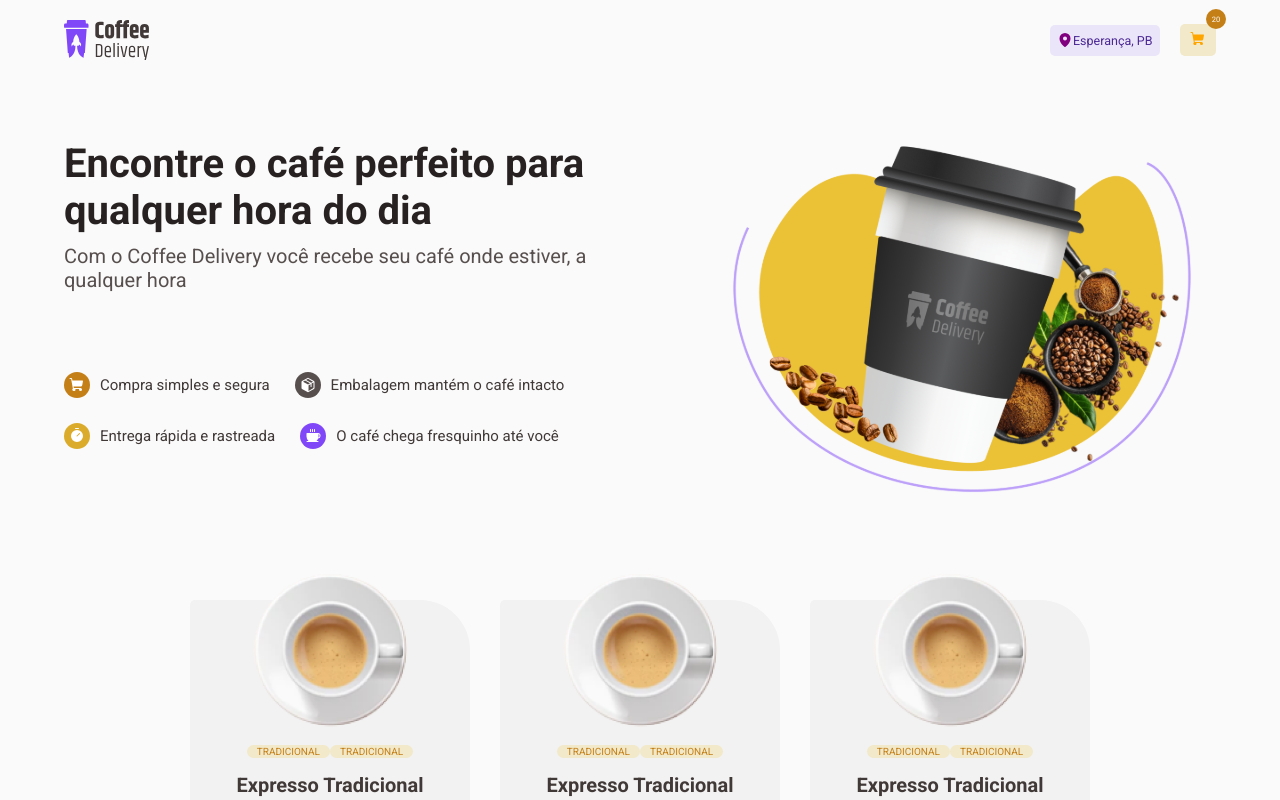
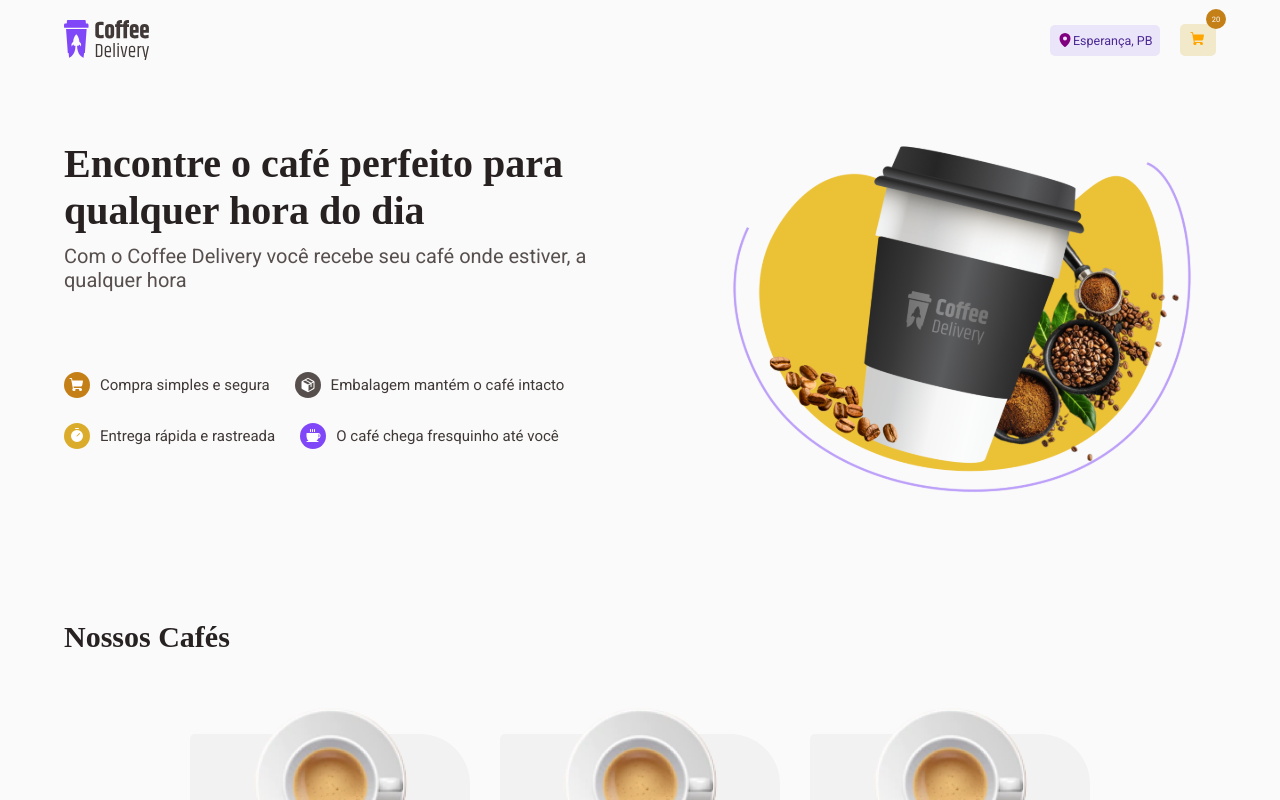
Before and after one commit to Jovi-souza/Coffee-Delivery, a React (Vite) app: page / in a window 1280 px wide. Shown: the top 800 px of the page. Built offline with nearby package versions, Linux system fonts and the light colour scheme.

Commit message:
finalizing styles

```diff
--- a/index.html
+++ b/index.html
@@ -1,13 +1,13 @@
 <!DOCTYPE html>
 <html lang="pt-br">
   <head>
+    <meta charset="UTF-8" />
     <link rel="preconnect" href="https://fonts.googleapis.com" />
     <link rel="preconnect" href="https://fonts.gstatic.com" crossorigin />
-    <meta charset="UTF-8" />
     <link rel="icon" type="image/svg+xml" href="/vite.svg" />
     <meta name="viewport" content="width=device-width, initial-scale=1.0" />
+    <link href="https://fonts.googleapis.com/css2?family=Baloo+2:wght@700;800&family=Roboto:wght@400;700&display=swap" rel="stylesheet" />
     <title>Coofee Delivery</title>
-    <link href="https://fonts.googleapis.com/css2?family=Baloo+2:wght@700;800&family=Roboto:wght@400;700&display=swap" rel="stylesheet" />
   </head>
   <body>
     <div id="root"></div>
--- a/src/Pages/Checkout/styles.ts
+++ b/src/Pages/Checkout/styles.ts
@@ -116,6 +116,7 @@ export const CartContainer = styled('div', {
   backgroundColor: '$baseCard',
   width: '35vw',
   padding: '3rem',
+  borderRadius: '5px 50px 5px 50px'
 })
 
 export const Orders = styled('div', {
--- a/src/Pages/Home/index.tsx
+++ b/src/Pages/Home/index.tsx
@@ -46,6 +46,7 @@ export function Home() {
         </div>
         <img src={CoffeIntro} />
       </IntroContainer>
+      <Title style={'cardTitle'}>Nossos Cafés</Title>
       <SectionItems>
         <Card />
         <Card />
--- a/src/Pages/Home/styles.ts
+++ b/src/Pages/Home/styles.ts
@@ -9,9 +9,18 @@ export const IntroContainer = styled('section', {
 export const Title = styled('h1', {
   color: '$basetitle',
   fontSize: '4rem',
-  fontWeight: '800',
+  fontWeight: '700',
   width: '60rem',
-  mb: '1rem'
+  mb: '1rem',
+
+  variants: {
+    style: {
+      cardTitle: {
+        fontSize: '3rem',
+        m: '12rem 0 8rem'
+      }
+    }
+  }
 })
 
 export const Paragraph = styled('p', {
@@ -48,7 +57,6 @@ export const About = styled('div', {
 })
 
 export const SectionItems = styled('section', {
-  mt: '10rem',
   display: 'flex',
   flexWrap: 'wrap',
   justifyContent: 'center',
--- a/src/styles/GlobalStyles.ts
+++ b/src/styles/GlobalStyles.ts
@@ -13,13 +13,13 @@ export const GlobalCss = globalCss({
   },
 
   h1:{
-    fontFamily: 'Baloo 2, sans-serif'
+    fontFamily: 'Baloo2, cursive'
   },
 
   html: {
     fontSize: '62.5%',
     scrollBehavior: 'smooth',
-    fontFamily: 'Roboto, sans-serif',
+    fontFamily: 'Roboto, sans-serif'
   },
 
   button: {
```
